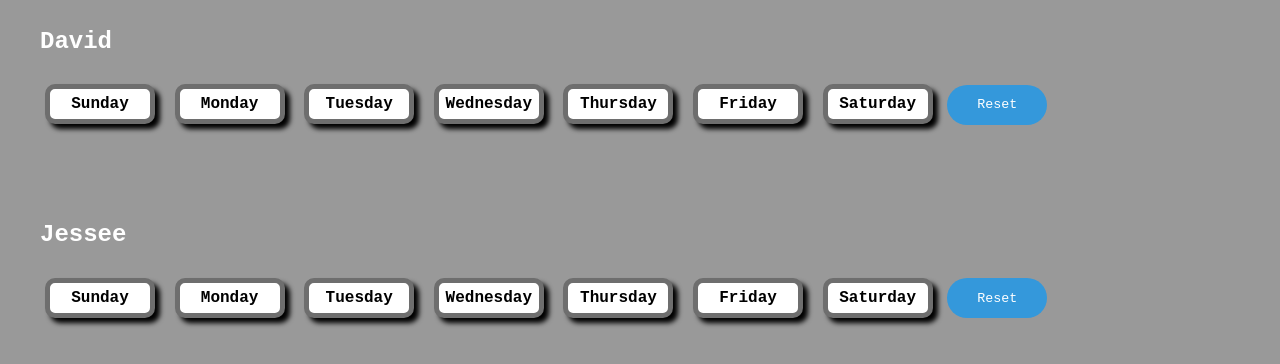
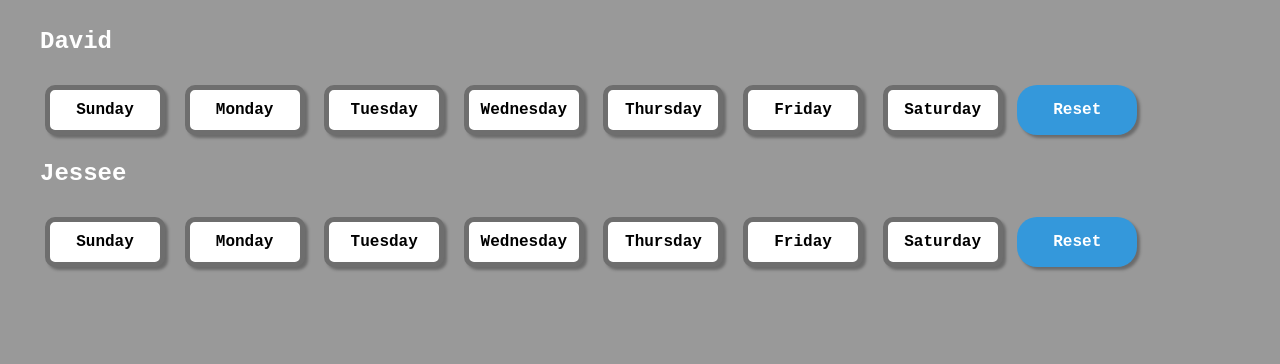
Before and after one commit to David-Jockisch/medicine_reminder, a plain HTML site: page index.html in a window 1280 px wide. Drawn offline with Linux system fonts and the light colour scheme.

Commit message:
Update index.html

```diff
--- a/index.html
+++ b/index.html
@@ -4,23 +4,20 @@
   <meta charset="UTF-8">
   <meta name="viewport" content="width=device-width, initial-scale=1.0">
   <style>
-
     body {
       background-color: rgba(63, 63, 63, 0.53);
       color: white;
       margin-left: 40px;
       display: flex;
       flex-direction: column;
-        flex-flow: column wrap;
       font-family: 'Courier New', Courier, monospace;
-
-
     }
 
     .day-button {
-      width: 110px;
-      height: 40px;
+      width: 120px;
+      height: 50px;
       margin: 5px;
+      padding: 10px; /* Increased padding for easier clicking */
       background-color: white;
       border: 5px solid #6e6e6e;
       cursor: pointer;
@@ -28,59 +25,57 @@
       font-family: 'Courier New', Courier, monospace;
       font-size: 16px;
       font-weight: bolder;
-      box-shadow: 5px 5px 5px;
-
+      box-shadow: 3px 3px 3px rgba(0, 0, 0, 0.3);
+      transition: background-color 0.3s ease-in-out;
     }
 
     .reset-button {
-      width: 100px;
-      height: 40px;
+      width: 120px;
+      height: 50px;
       margin-top: 10px;
+      padding: 10px; /* Increased padding for easier clicking */
       background-color: #3498db;
       color: white;
       border: none;
       cursor: pointer;
       border-radius: 20px;
       font-family: 'Courier New', Courier, monospace;
+      font-size: 16px;
+      font-weight: bolder;
+      box-shadow: 3px 3px 3px rgba(0, 0, 0, 0.3);
+      transition: background-color 0.3s ease-in-out;
     }
   </style>
 </head>
 <body>
 
-<div>
+<div id="david-container" onclick="handleButtonClick(event)">
   <h2>David</h2>
-  <button class="day-button" onclick="toggleColor(this)">Sunday</button>
-  <button class="day-button" onclick="toggleColor(this)">Monday</button>
-  <button class="day-button" onclick="toggleColor(this)">Tuesday</button>
-  <button class="day-button" onclick="toggleColor(this)">Wednesday</button>
-  <button class="day-button" onclick="toggleColor(this)">Thursday</button>
-  <button class="day-button" onclick="toggleColor(this)">Friday</button>
-  <button class="day-button" onclick="toggleColor(this)">Saturday</button>
+  <button class="day-button" onclick="toggleColor(event, this)">Sunday</button>
+  <button class="day-button" onclick="toggleColor(event, this)">Monday</button>
+  <button class="day-button" onclick="toggleColor(event, this)">Tuesday</button>
+  <button class="day-button" onclick="toggleColor(event, this)">Wednesday</button>
+  <button class="day-button" onclick="toggleColor(event, this)">Thursday</button>
+  <button class="day-button" onclick="toggleColor(event, this)">Friday</button>
+  <button class="day-button" onclick="toggleColor(event, this)">Saturday</button>
   <button class="reset-button" onclick="resetColors()">Reset</button>
-
-</div>
-<br>
-<br>
-<br>
-<br>
-
-<div>
-    <h2>Jessee</h2>
-    <button class="day-button" onclick="toggleColor(this)">Sunday</button>
-    <button class="day-button" onclick="toggleColor(this)">Monday</button>
-    <button class="day-button" onclick="toggleColor(this)">Tuesday</button>
-    <button class="day-button" onclick="toggleColor(this)">Wednesday</button>
-    <button class="day-button" onclick="toggleColor(this)">Thursday</button>
-    <button class="day-button" onclick="toggleColor(this)">Friday</button>
-    <button class="day-button" onclick="toggleColor(this)">Saturday</button>
-    <button class="reset-button" onclick="resetColors()">Reset</button>
-
 </div>
 
-
+<div id="jessee-container" onclick="handleButtonClick(event)">
+  <h2>Jessee</h2>
+  <button class="day-button" onclick="toggleColor(event, this)">Sunday</button>
+  <button class="day-button" onclick="toggleColor(event, this)">Monday</button>
+  <button class="day-button" onclick="toggleColor(event, this)">Tuesday</button>
+  <button class="day-button" onclick="toggleColor(event, this)">Wednesday</button>
+  <button class="day-button" onclick="toggleColor(event, this)">Thursday</button>
+  <button class="day-button" onclick="toggleColor(event, this)">Friday</button>
+  <button class="day-button" onclick="toggleColor(event, this)">Saturday</button>
+  <button class="reset-button" onclick="resetColors()">Reset</button>
+</div>
 
 <script>
-  function toggleColor(button) {
+  function toggleColor(event, button) {
+    event.stopPropagation(); // Stop event propagation to prevent it from reaching the container
     button.style.backgroundColor = button.style.backgroundColor === 'white' ? 'green' : 'white';
   }
 
@@ -90,6 +85,15 @@
       button.style.backgroundColor = 'white';
     });
   }
+
+  function handleButtonClick(event) {
+    var targetClass = event.target.classList;
+    if (targetClass.contains('day-button')) {
+      toggleColor(event, event.target);
+    } else if (targetClass.contains('reset-button')) {
+      resetColors();
+    }
+  }
 </script>
 
 </body>
```
Lines whose indentation alone changed are shown as unchanged.
